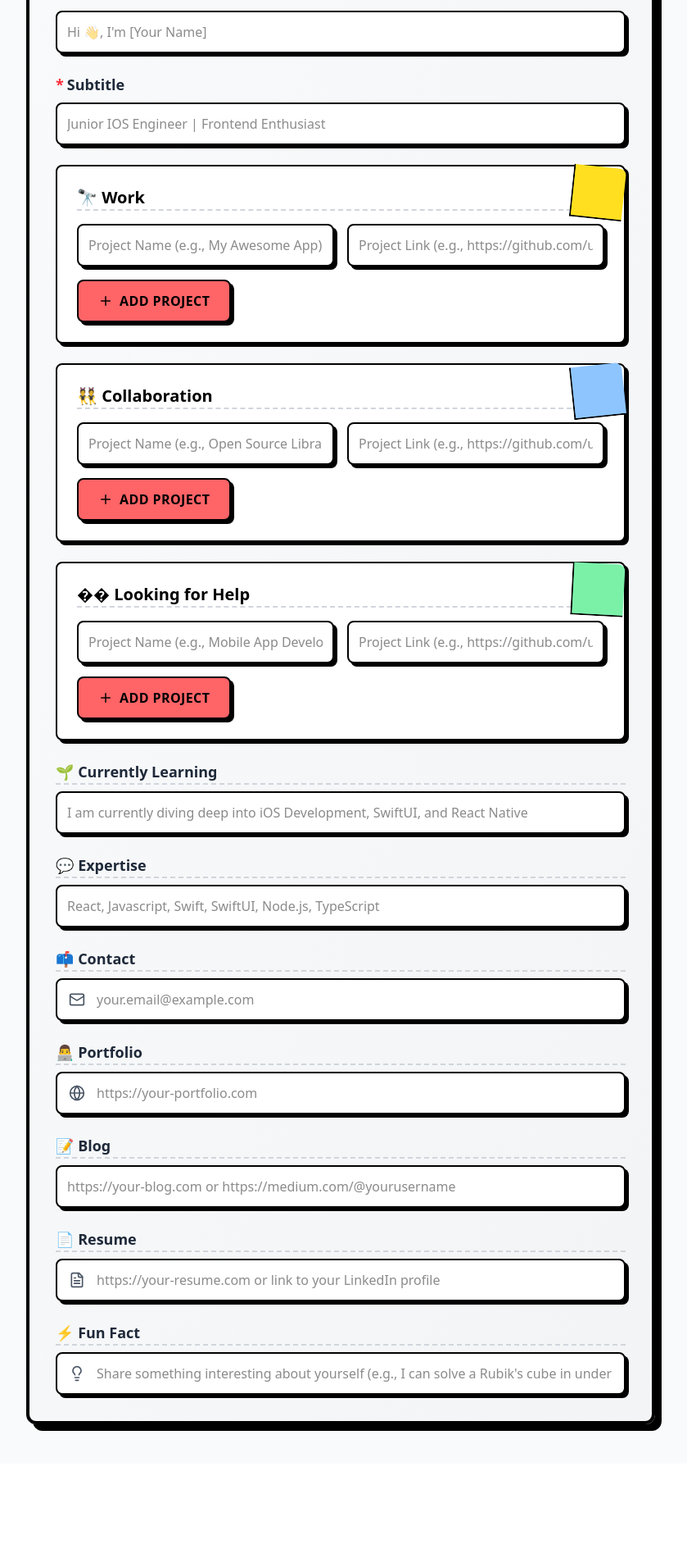
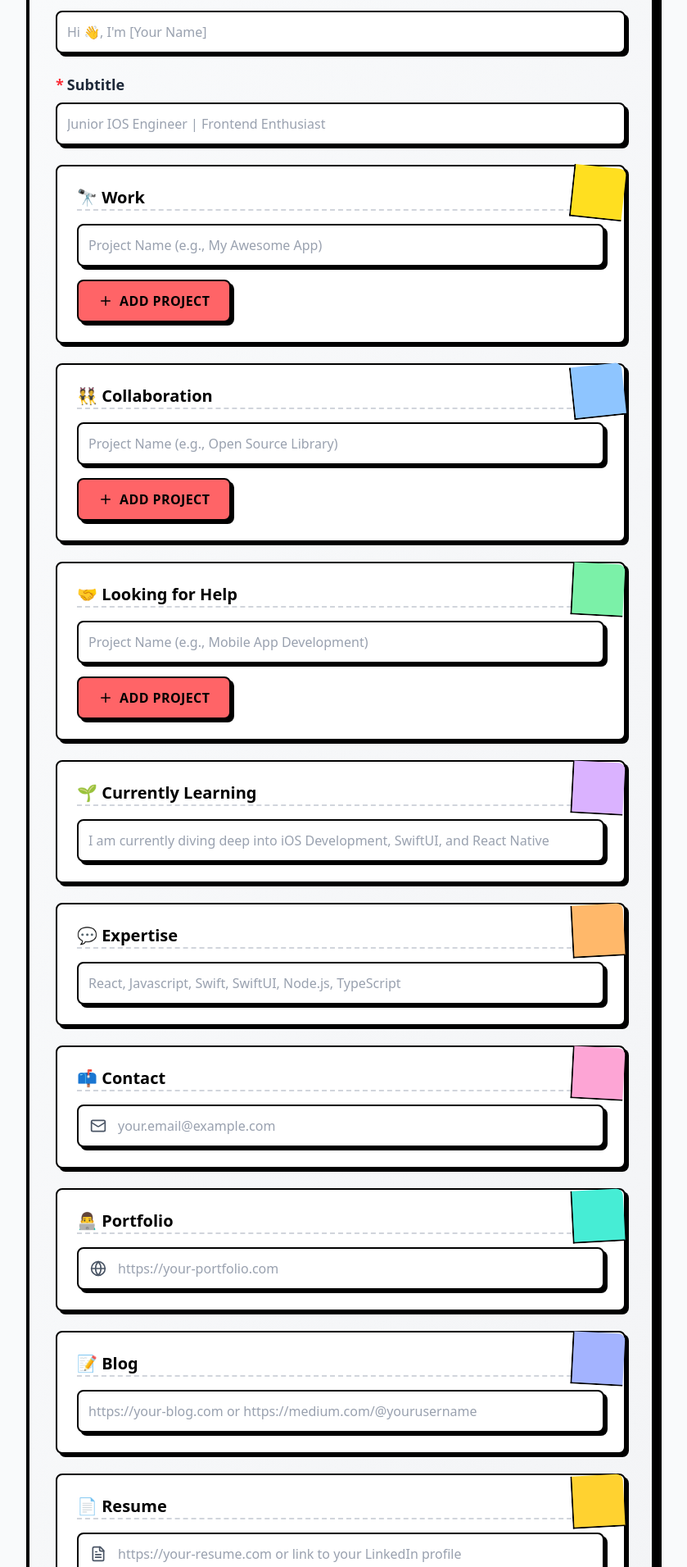
Before and after one commit to Rithvik8001/DocuDoodle, a Next.js app: page / in a window 1280 px wide. Shown: the part 263-2174 px from the top of the page at 82% size, without its empty margins (224-1063 px from the left). Before the commit the page ends 2048 px from the top, so only its background shows below. Built offline with nearby package versions, Linux system fonts and the light colour scheme.

Commit message:
bug fixes for about seciton

```diff
--- a/app/components/AboutSection.tsx
+++ b/app/components/AboutSection.tsx
@@ -31,7 +31,7 @@ export default function AboutSection() {
   const [sectionHeadings, setSectionHeadings] = useState({
     work: "🔭 Work",
     collaboration: "👯 Collaboration",
-    help: "�� Looking for Help",
+    help: "🤝 Looking for Help",
     learning: "🌱 Currently Learning",
     expertise: "💬 Expertise",
     contact: "📫 Contact",
@@ -100,7 +100,7 @@ export default function AboutSection() {
             value={aboutData.title}
             onChange={(e) => handleInputChange("title", e.target.value)}
             placeholder="Hi 👋, I'm [Your Name]"
-            className="p-3 border-2 border-black rounded-lg text-base bg-white shadow-[4px_4px_0_#000] transition-all duration-200 focus:outline-none focus:translate-x-[-2px] focus:translate-y-[-2px] focus:shadow-[6px_6px_0_#000]"
+            className="p-3 border-2 border-black rounded-lg text-base bg-white shadow-[4px_4px_0_#000] transition-all duration-200 focus:outline-none focus:translate-x-[-2px] focus:translate-y-[-2px] focus:shadow-[6px_6px_0_#000] placeholder:text-gray-400"
             required
           />
         </div>
@@ -114,7 +114,7 @@ export default function AboutSection() {
             value={aboutData.subtitle}
             onChange={(e) => handleInputChange("subtitle", e.target.value)}
             placeholder="Junior IOS Engineer | Frontend Enthusiast"
-            className="p-3 border-2 border-black rounded-lg text-base bg-white shadow-[4px_4px_0_#000] transition-all duration-200 focus:outline-none focus:translate-x-[-2px] focus:translate-y-[-2px] focus:shadow-[6px_6px_0_#000]"
+            className="p-3 border-2 border-black rounded-lg text-base bg-white shadow-[4px_4px_0_#000] transition-all duration-200 focus:outline-none focus:translate-x-[-2px] focus:translate-y-[-2px] focus:shadow-[6px_6px_0_#000] placeholder:text-gray-400"
             required
           />
         </div>
@@ -129,10 +129,7 @@ export default function AboutSection() {
             placeholder="🔭 Work"
           />
           {aboutData.work.map((project, index) => (
-            <div
-              key={index}
-              className="grid grid-cols-1 md:grid-cols-2 gap-4 mb-4 relative group"
-            >
+            <div key={index} className="mb-4 relative group">
               <input
                 type="text"
                 value={project.projectName}
@@ -140,17 +137,7 @@ export default function AboutSection() {
                   updateProject("work", index, "projectName", e.target.value)
                 }
                 placeholder="Project Name (e.g., My Awesome App)"
-                className="p-3 border-2 border-black rounded-lg text-base bg-white shadow-[4px_4px_0_#000] transition-all duration-200 focus:outline-none focus:translate-x-[-2px] focus:translate-y-[-2px] focus:shadow-[6px_6px_0_#000]"
-              />
-              <div className="relative">
-                <input
-                  type="text"
-                  value={project.projectLink}
-                  onChange={(e) =>
-                    updateProject("work", index, "projectLink", e.target.value)
-                  }
-                  placeholder="Project Link (e.g., https://github.com/username/project)"
-                  className="p-3 border-2 border-black rounded-lg text-base bg-white shadow-[4px_4px_0_#000] transition-all duration-200 focus:outline-none focus:translate-x-[-2px] focus:translate-y-[-2px] focus:shadow-[6px_6px_0_#000] w-full"
+                className="p-3 border-2 border-black rounded-lg text-base bg-white shadow-[4px_4px_0_#000] transition-all duration-200 focus:outline-none focus:translate-x-[-2px] focus:translate-y-[-2px] focus:shadow-[6px_6px_0_#000] w-full placeholder:text-gray-400"
               />
               {aboutData.work.length > 1 && (
                 <button
@@ -160,7 +147,6 @@ export default function AboutSection() {
                   <Trash2 size={16} />
                 </button>
               )}
-              </div>
             </div>
           ))}
           <button
@@ -184,10 +170,7 @@ export default function AboutSection() {
             placeholder="👯 Collaboration"
           />
           {aboutData.collaboration.map((project, index) => (
-            <div
-              key={index}
-              className="grid grid-cols-1 md:grid-cols-2 gap-4 mb-4 relative group"
-            >
+            <div key={index} className="mb-4 relative group">
               <input
                 type="text"
                 value={project.projectName}
@@ -200,22 +183,7 @@ export default function AboutSection() {
                   )
                 }
                 placeholder="Project Name (e.g., Open Source Library)"
-                className="p-3 border-2 border-black rounded-lg text-base bg-white shadow-[4px_4px_0_#000] transition-all duration-200 focus:outline-none focus:translate-x-[-2px] focus:translate-y-[-2px] focus:shadow-[6px_6px_0_#000]"
-              />
-              <div className="relative">
-                <input
-                  type="text"
-                  value={project.projectLink}
-                  onChange={(e) =>
-                    updateProject(
-                      "collaboration",
-                      index,
-                      "projectLink",
-                      e.target.value
-                    )
-                  }
-                  placeholder="Project Link (e.g., https://github.com/username/project)"
-                  className="p-3 border-2 border-black rounded-lg text-base bg-white shadow-[4px_4px_0_#000] transition-all duration-200 focus:outline-none focus:translate-x-[-2px] focus:translate-y-[-2px] focus:shadow-[6px_6px_0_#000] w-full"
+                className="p-3 border-2 border-black rounded-lg text-base bg-white shadow-[4px_4px_0_#000] transition-all duration-200 focus:outline-none focus:translate-x-[-2px] focus:translate-y-[-2px] focus:shadow-[6px_6px_0_#000] w-full placeholder:text-gray-400"
               />
               {aboutData.collaboration.length > 1 && (
                 <button
@@ -225,7 +193,6 @@ export default function AboutSection() {
                   <Trash2 size={16} />
                 </button>
               )}
-              </div>
             </div>
           ))}
           <button
@@ -247,10 +214,7 @@ export default function AboutSection() {
             placeholder="🤝 Looking for Help"
           />
           {aboutData.help.map((project, index) => (
-            <div
-              key={index}
-              className="grid grid-cols-1 md:grid-cols-2 gap-4 mb-4 relative group"
-            >
+            <div key={index} className="mb-4 relative group">
               <input
                 type="text"
                 value={project.projectName}
@@ -258,17 +222,7 @@ export default function AboutSection() {
                   updateProject("help", index, "projectName", e.target.value)
                 }
                 placeholder="Project Name (e.g., Mobile App Development)"
-                className="p-3 border-2 border-black rounded-lg text-base bg-white shadow-[4px_4px_0_#000] transition-all duration-200 focus:outline-none focus:translate-x-[-2px] focus:translate-y-[-2px] focus:shadow-[6px_6px_0_#000]"
-              />
-              <div className="relative">
-                <input
-                  type="text"
-                  value={project.projectLink}
-                  onChange={(e) =>
-                    updateProject("help", index, "projectLink", e.target.value)
-                  }
-                  placeholder="Project Link (e.g., https://github.com/username/project)"
-                  className="p-3 border-2 border-black rounded-lg text-base bg-white shadow-[4px_4px_0_#000] transition-all duration-200 focus:outline-none focus:translate-x-[-2px] focus:translate-y-[-2px] focus:shadow-[6px_6px_0_#000] w-full"
+                className="p-3 border-2 border-black rounded-lg text-base bg-white shadow-[4px_4px_0_#000] transition-all duration-200 focus:outline-none focus:translate-x-[-2px] focus:translate-y-[-2px] focus:shadow-[6px_6px_0_#000] w-full placeholder:text-gray-400"
               />
               {aboutData.help.length > 1 && (
                 <button
@@ -278,7 +232,6 @@ export default function AboutSection() {
                   <Trash2 size={16} />
                 </button>
               )}
-              </div>
             </div>
           ))}
           <button
@@ -290,12 +243,13 @@ export default function AboutSection() {
           </button>
         </div>
 
-        <div className="flex flex-col gap-2">
+        <div className="bg-white p-6 rounded-lg border-2 border-black shadow-[4px_4px_0_#000] relative">
+          <div className="absolute top-0 right-0 w-16 h-16 bg-purple-300 rounded-tr-lg border-b-2 border-l-2 border-black transform rotate-3"></div>
           <input
             type="text"
             value={sectionHeadings.learning}
             onChange={(e) => handleHeadingChange("learning", e.target.value)}
-            className="font-semibold text-lg text-gray-800 bg-transparent border-b-2 border-dashed border-gray-300 focus:outline-none focus:border-black w-full"
+            className="text-xl font-bold mb-4 text-black bg-transparent border-b-2 border-dashed border-gray-300 focus:outline-none focus:border-black w-full"
             placeholder="🌱 Currently Learning"
           />
           <input
@@ -303,16 +257,17 @@ export default function AboutSection() {
             value={aboutData.learning}
             onChange={(e) => handleInputChange("learning", e.target.value)}
             placeholder="I am currently diving deep into iOS Development, SwiftUI, and React Native"
-            className="p-3 border-2 border-black rounded-lg text-base bg-white shadow-[4px_4px_0_#000] transition-all duration-200 focus:outline-none focus:translate-x-[-2px] focus:translate-y-[-2px] focus:shadow-[6px_6px_0_#000]"
+            className="p-3 border-2 border-black rounded-lg text-base bg-white shadow-[4px_4px_0_#000] transition-all duration-200 focus:outline-none focus:translate-x-[-2px] focus:translate-y-[-2px] focus:shadow-[6px_6px_0_#000] w-full placeholder:text-gray-400"
           />
         </div>
 
-        <div className="flex flex-col gap-2">
+        <div className="bg-white p-6 rounded-lg border-2 border-black shadow-[4px_4px_0_#000] relative">
+          <div className="absolute top-0 right-0 w-16 h-16 bg-orange-300 rounded-tr-lg border-b-2 border-l-2 border-black transform -rotate-3"></div>
           <input
             type="text"
             value={sectionHeadings.expertise}
             onChange={(e) => handleHeadingChange("expertise", e.target.value)}
-            className="font-semibold text-lg text-gray-800 bg-transparent border-b-2 border-dashed border-gray-300 focus:outline-none focus:border-black w-full"
+            className="text-xl font-bold mb-4 text-black bg-transparent border-b-2 border-dashed border-gray-300 focus:outline-none focus:border-black w-full"
             placeholder="💬 Expertise"
           />
           <input
@@ -325,16 +280,17 @@ export default function AboutSection() {
               )
             }
             placeholder="React, Javascript, Swift, SwiftUI, Node.js, TypeScript"
-            className="p-3 border-2 border-black rounded-lg text-base bg-white shadow-[4px_4px_0_#000] transition-all duration-200 focus:outline-none focus:translate-x-[-2px] focus:translate-y-[-2px] focus:shadow-[6px_6px_0_#000]"
+            className="p-3 border-2 border-black rounded-lg text-base bg-white shadow-[4px_4px_0_#000] transition-all duration-200 focus:outline-none focus:translate-x-[-2px] focus:translate-y-[-2px] focus:shadow-[6px_6px_0_#000] w-full placeholder:text-gray-400"
           />
         </div>
 
-        <div className="flex flex-col gap-2">
+        <div className="bg-white p-6 rounded-lg border-2 border-black shadow-[4px_4px_0_#000] relative">
+          <div className="absolute top-0 right-0 w-16 h-16 bg-pink-300 rounded-tr-lg border-b-2 border-l-2 border-black transform rotate-3"></div>
           <input
             type="text"
             value={sectionHeadings.contact}
             onChange={(e) => handleHeadingChange("contact", e.target.value)}
-            className="font-semibold text-lg text-gray-800 bg-transparent border-b-2 border-dashed border-gray-300 focus:outline-none focus:border-black w-full"
+            className="text-xl font-bold mb-4 text-black bg-transparent border-b-2 border-dashed border-gray-300 focus:outline-none focus:border-black w-full"
             placeholder="📫 Contact"
           />
           <div className="relative flex items-center">
@@ -344,17 +300,18 @@ export default function AboutSection() {
               value={aboutData.contact}
               onChange={(e) => handleInputChange("contact", e.target.value)}
               placeholder="your.email@example.com"
-              className="p-3 pl-12 border-2 border-black rounded-lg text-base bg-white shadow-[4px_4px_0_#000] transition-all duration-200 focus:outline-none focus:translate-x-[-2px] focus:translate-y-[-2px] focus:shadow-[6px_6px_0_#000] w-full"
+              className="p-3 pl-12 border-2 border-black rounded-lg text-base bg-white shadow-[4px_4px_0_#000] transition-all duration-200 focus:outline-none focus:translate-x-[-2px] focus:translate-y-[-2px] focus:shadow-[6px_6px_0_#000] w-full placeholder:text-gray-400"
             />
           </div>
         </div>
 
-        <div className="flex flex-col gap-2">
+        <div className="bg-white p-6 rounded-lg border-2 border-black shadow-[4px_4px_0_#000] relative">
+          <div className="absolute top-0 right-0 w-16 h-16 bg-teal-300 rounded-tr-lg border-b-2 border-l-2 border-black transform -rotate-3"></div>
           <input
             type="text"
             value={sectionHeadings.portfolio}
             onChange={(e) => handleHeadingChange("portfolio", e.target.value)}
-            className="font-semibold text-lg text-gray-800 bg-transparent border-b-2 border-dashed border-gray-300 focus:outline-none focus:border-black w-full"
+            className="text-xl font-bold mb-4 text-black bg-transparent border-b-2 border-dashed border-gray-300 focus:outline-none focus:border-black w-full"
             placeholder="👨‍💻 Portfolio"
           />
           <div className="relative flex items-center">
@@ -364,17 +321,18 @@ export default function AboutSection() {
               value={aboutData.portfolio}
               onChange={(e) => handleInputChange("portfolio", e.target.value)}
               placeholder="https://your-portfolio.com"
-              className="p-3 pl-12 border-2 border-black rounded-lg text-base bg-white shadow-[4px_4px_0_#000] transition-all duration-200 focus:outline-none focus:translate-x-[-2px] focus:translate-y-[-2px] focus:shadow-[6px_6px_0_#000] w-full"
+              className="p-3 pl-12 border-2 border-black rounded-lg text-base bg-white shadow-[4px_4px_0_#000] transition-all duration-200 focus:outline-none focus:translate-x-[-2px] focus:translate-y-[-2px] focus:shadow-[6px_6px_0_#000] w-full placeholder:text-gray-400"
             />
           </div>
         </div>
 
-        <div className="flex flex-col gap-2">
+        <div className="bg-white p-6 rounded-lg border-2 border-black shadow-[4px_4px_0_#000] relative">
+          <div className="absolute top-0 right-0 w-16 h-16 bg-indigo-300 rounded-tr-lg border-b-2 border-l-2 border-black transform rotate-3"></div>
           <input
             type="text"
             value={sectionHeadings.blog}
             onChange={(e) => handleHeadingChange("blog", e.target.value)}
-            className="font-semibold text-lg text-gray-800 bg-transparent border-b-2 border-dashed border-gray-300 focus:outline-none focus:border-black w-full"
+            className="text-xl font-bold mb-4 text-black bg-transparent border-b-2 border-dashed border-gray-300 focus:outline-none focus:border-black w-full"
             placeholder="📝 Blog"
           />
           <input
@@ -382,16 +340,17 @@ export default function AboutSection() {
             value={aboutData.blog}
             onChange={(e) => handleInputChange("blog", e.target.value)}
             placeholder="https://your-blog.com or https://medium.com/@yourusername"
-            className="p-3 border-2 border-black rounded-lg text-base bg-white shadow-[4px_4px_0_#000] transition-all duration-200 focus:outline-none focus:translate-x-[-2px] focus:translate-y-[-2px] focus:shadow-[6px_6px_0_#000]"
+            className="p-3 border-2 border-black rounded-lg text-base bg-white shadow-[4px_4px_0_#000] transition-all duration-200 focus:outline-none focus:translate-x-[-2px] focus:translate-y-[-2px] focus:shadow-[6px_6px_0_#000] w-full placeholder:text-gray-400"
           />
         </div>
 
-        <div className="flex flex-col gap-2">
+        <div className="bg-white p-6 rounded-lg border-2 border-black shadow-[4px_4px_0_#000] relative">
+          <div className="absolute top-0 right-0 w-16 h-16 bg-amber-300 rounded-tr-lg border-b-2 border-l-2 border-black transform -rotate-3"></div>
           <input
             type="text"
             value={sectionHeadings.resume}
             onChange={(e) => handleHeadingChange("resume", e.target.value)}
-            className="font-semibold text-lg text-gray-800 bg-transparent border-b-2 border-dashed border-gray-300 focus:outline-none focus:border-black w-full"
+            className="text-xl font-bold mb-4 text-black bg-transparent border-b-2 border-dashed border-gray-300 focus:outline-none focus:border-black w-full"
             placeholder="📄 Resume"
           />
           <div className="relative flex items-center">
@@ -401,17 +360,18 @@ export default function AboutSection() {
               value={aboutData.resume}
               onChange={(e) => handleInputChange("resume", e.target.value)}
               placeholder="https://your-resume.com or link to your LinkedIn profile"
-              className="p-3 pl-12 border-2 border-black rounded-lg text-base bg-white shadow-[4px_4px_0_#000] transition-all duration-200 focus:outline-none focus:translate-x-[-2px] focus:translate-y-[-2px] focus:shadow-[6px_6px_0_#000] w-full"
+              className="p-3 pl-12 border-2 border-black rounded-lg text-base bg-white shadow-[4px_4px_0_#000] transition-all duration-200 focus:outline-none focus:translate-x-[-2px] focus:translate-y-[-2px] focus:shadow-[6px_6px_0_#000] w-full placeholder:text-gray-400"
             />
           </div>
         </div>
 
-        <div className="flex flex-col gap-2">
+        <div className="bg-white p-6 rounded-lg border-2 border-black shadow-[4px_4px_0_#000] relative">
+          <div className="absolute top-0 right-0 w-16 h-16 bg-cyan-300 rounded-tr-lg border-b-2 border-l-2 border-black transform rotate-3"></div>
           <input
             type="text"
             value={sectionHeadings.funFact}
             onChange={(e) => handleHeadingChange("funFact", e.target.value)}
-            className="font-semibold text-lg text-gray-800 bg-transparent border-b-2 border-dashed border-gray-300 focus:outline-none focus:border-black w-full"
+            className="text-xl font-bold mb-4 text-black bg-transparent border-b-2 border-dashed border-gray-300 focus:outline-none focus:border-black w-full"
             placeholder="⚡ Fun Fact"
           />
           <div className="relative flex items-center">
@@ -421,7 +381,7 @@ export default function AboutSection() {
               value={aboutData.funFact}
               onChange={(e) => handleInputChange("funFact", e.target.value)}
               placeholder="Share something interesting about yourself (e.g., I can solve a Rubik's cube in under 30 seconds)"
-              className="p-3 pl-12 border-2 border-black rounded-lg text-base bg-white shadow-[4px_4px_0_#000] transition-all duration-200 focus:outline-none focus:translate-x-[-2px] focus:translate-y-[-2px] focus:shadow-[6px_6px_0_#000] w-full"
+              className="p-3 pl-12 border-2 border-black rounded-lg text-base bg-white shadow-[4px_4px_0_#000] transition-all duration-200 focus:outline-none focus:translate-x-[-2px] focus:translate-y-[-2px] focus:shadow-[6px_6px_0_#000] w-full placeholder:text-gray-400"
             />
           </div>
         </div>
--- a/app/page.tsx
+++ b/app/page.tsx
@@ -4,7 +4,7 @@ export default function Home() {
   return (
     <main className="min-h-screen p-4 bg-gray-50">
       <div className="max-w-4xl mx-auto">
-        <h1 className="text-4xl font-bold text-center mb-8">
+        <h1 className="text-4xl font-bold text-center mb-8 tracking-tighter text-amber-500">
           DocuDoodle
           <span className="block text-2xl text-gray-600 mt-2">
             Create Beautiful GitHub READMEs
```
Lines whose indentation alone changed are shown as unchanged.
